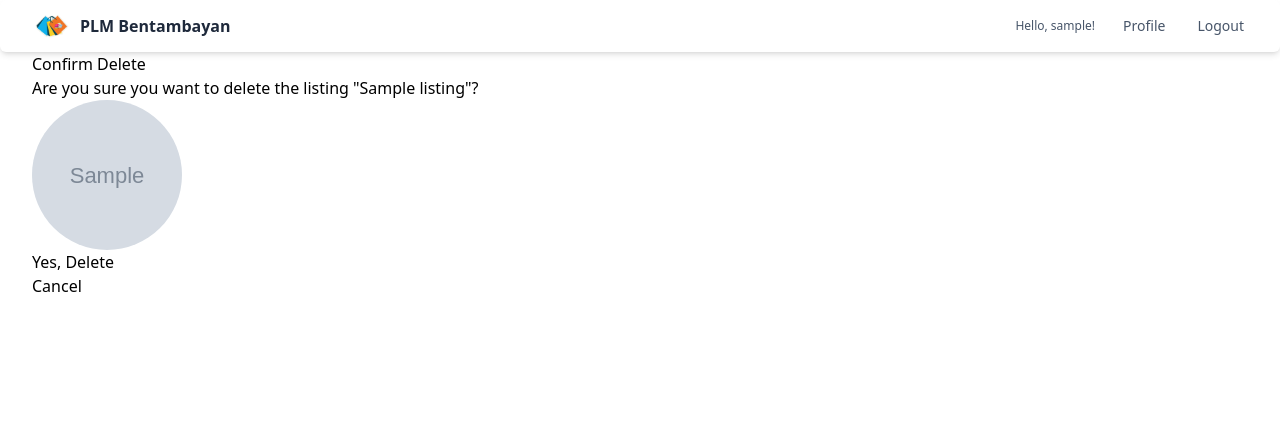
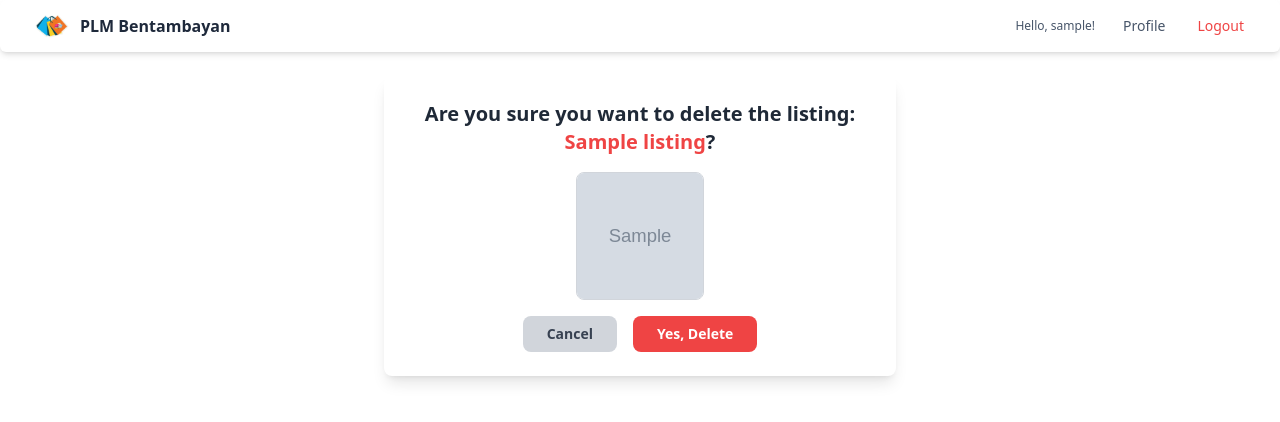
Before and after one commit to am-cid/hello-django, a Django app: page /listing/1/delete/ in a window 1280 px wide. Shown: the top 422 px of the page. Run offline with Django 5.2, Linux system fonts and the light colour scheme; a user stored in the database is signed in; tables that the repository leaves empty hold one stand-in row (values such as "Sample post"); grey boxes marked "Sample" are stand-in pictures; parts of the project's set-up code (start-up, migrations or seed data) failed here and were passed over; some libraries are stand-ins or nearby versions.

Commit message:
feat/Confirm Delete Product and Confirm Logout
- modal for confirm logout
- page confirmation when user wants to delete listing

```diff
--- a/simple_crud/listings/templates/listings/base.html
+++ b/simple_crud/listings/templates/listings/base.html
@@ -10,6 +10,7 @@
   <script src="https://cdn.tailwindcss.com"></script>
 </head>
 <body>
+  <!-- Navbar -->
   <nav class="block px-24 py-2 mx-auto text-white bg-white shadow-md rounded-md lg:px-8 lg:py-3">
     <div class="container flex flex-wrap items-center justify-between mx-auto text-slate-800">
       <div class="flex flex-row gap-2">
@@ -17,34 +18,31 @@
         <a href="{% url 'home' %}"
           class="cursor-pointer text-base text-slate-800 font-semibold">
           PLM Bentambayan
-      </a>
+        </a>
       </div>
 
+      <!-- Menu Links -->
       <div class="hidden lg:block">
         <ul class="flex flex-col gap-2 mt-2 mb-4 lg:mb-0 lg:mt-0 lg:flex-row lg:items-center lg:gap-6">
           {% if user.is_authenticated %}
             <span class="text-xs text-slate-600">Hello, {{ user.username }}!</span>
-            <li
-              class="flex items-center p-1 text-sm gap-x-2 text-slate-600">
+            <li class="flex items-center p-1 text-sm gap-x-2 text-slate-600">
               <a href="{% url 'profile' user.username %}" class="flex items-center">
                 Profile
               </a>
             </li>
-            <li
-              class="flex items-center p-1 text-sm gap-x-2 text-slate-600">
-              <a href="{% url 'logout' %}" class="flex items-center">
+            <li class="flex items-center p-1 text-sm gap-x-2 text-slate-600">
+              <button onclick="openModal()" class="text-red-500 hover:underline">
                 Logout
-              </a>
+              </button>
             </li>
           {% else %}
-            <li
-              class="flex items-center p-1 text-sm gap-x-2 text-slate-600">
+            <li class="flex items-center p-1 text-sm gap-x-2 text-slate-600">
               <a href="{% url 'login' %}" class="flex items-center">
                 Login
               </a>
             </li>
-            <li
-              class="flex items-center p-1 text-sm gap-x-2 text-slate-600">
+            <li class="flex items-center p-1 text-sm gap-x-2 text-slate-600">
               <a href="{% url 'register' %}" class="flex items-center">
                 Register
               </a>
@@ -52,19 +50,43 @@
           {% endif %}
         </ul>
       </div>
-      <button
-        class="relative ml-auto h-6 max-h-[40px] w-6 max-w-[40px] select-none rounded-lg text-center align-middle text-xs font-medium uppercase text-inherit transition-all hover:bg-transparent focus:bg-transparent active:bg-transparent disabled:pointer-events-none disabled:opacity-50 disabled:shadow-none lg:hidden"
-        type="button">
-        <span class="absolute transform -translate-x-1/2 -translate-y-1/2 top-1/2 left-1/2">
-          <svg xmlns="http://www.w3.org/2000/svg" class="w-6 h-6" fill="none" stroke="currentColor" stroke-width="2">
-            <path stroke-linecap="round" stroke-linejoin="round" d="M4 6h16M4 12h16M4 18h16"></path>
-          </svg>
-        </span>
-      </button>
     </div>
   </nav>
+
+  <!-- Content Block -->
   <main class="container mx-auto px-4 lg:px-8">
     {% block content %}{% endblock %}
   </main>
+
+  <!-- Logout Confirmation Modal -->
+  <div id="logoutModal" class="fixed inset-0 flex items-center justify-center bg-black bg-opacity-50 hidden">
+    <div class="bg-white p-6 rounded-lg shadow-lg w-80">
+      <h2 class="text-xl font-semibold mb-4 text-gray-800">Confirm Logout</h2>
+      <p class="text-gray-600 mb-6">Are you sure you want to logout?</p>
+      <div class="flex justify-end gap-4">
+        <button onclick="closeModal()" class="px-4 py-2 bg-gray-300 text-gray-700 rounded-lg hover:bg-gray-400">
+          Cancel
+        </button>
+        <form method="POST" action="{% url 'logout' %}">
+          {% csrf_token %}
+          <button type="submit" class="px-4 py-2 bg-red-500 text-white rounded-lg hover:bg-red-600">
+            Logout
+          </button>
+        </form>
+      </div>
+    </div>
+  </div>
+
+  <script>
+    const modal = document.getElementById("logoutModal");
+
+    function openModal() {
+      modal.classList.remove("hidden");
+    }
+
+    function closeModal() {
+      modal.classList.add("hidden");
+    }
+  </script>
 </body>
 </html>
--- a/simple_crud/listings/templates/listings/listing_confirm_delete.html
+++ b/simple_crud/listings/templates/listings/listing_confirm_delete.html
@@ -1,18 +1,48 @@
 {% extends "listings/base.html" %}
 
 {% block content %}
-<h1>Confirm Delete</h1>
-<p>Are you sure you want to delete the listing "{{ listing.name }}"?</p>
+<section class="container mx-auto px-6 py-6">
+
+
+  <!-- Confirmation Card -->
+  <div class="bg-white shadow-lg rounded-lg p-6 text-center max-w-lg mx-auto">
+    <h2 class="text-xl font-semibold text-gray-800 mb-4">
+      Are you sure you want to delete the listing:
+      <span class="text-red-500 font-bold">{{ listing.name }}</span>?
+    </h2>
+
+    <!-- Image Preview -->
     {% if listing.picture %}
+    <div class="flex justify-center mb-4">
       <img src="{{ listing.picture.url }}"
            alt="Listing Photo"
-  style="width: 150px; height: 150px; object-fit: cover; border-radius: 50%;"
-  >
+           class="w-32 h-32 object-cover rounded-lg border border-gray-300" />
+    </div>
     {% endif %}
 
-<form method="post">
+    <!-- Action Buttons -->
+    <form method="post" class="mt-4">
       {% csrf_token %}
-  <button type="submit">Yes, Delete</button>
+      <div class="flex justify-center gap-4">
+
+
+        <!-- Cancel Button -->
+        <a href="{% url 'home' %}"
+           class="inline-flex justify-center items-center gap-2 px-6 py-2 bg-gray-300 text-gray-700 font-semibold text-sm rounded-lg hover:bg-gray-400 transition-all">
+            <path stroke-linecap="round" stroke-linejoin="round" stroke-width="1.5" d="M15.75 19.5L8.25 12l7.5-7.5" />
+          </svg>
+          Cancel
+        </a>
+
+        <!-- Delete Button -->
+        <button type="submit"
+          class="inline-flex justify-center items-center gap-2 px-6 py-2 bg-red-500 text-white font-semibold text-sm rounded-lg hover:bg-red-600 transition-all">
+            <path stroke-linecap="round" stroke-linejoin="round" stroke-width="1.5" d="M6 18L18 6M6 6l12 12" />
+          </svg>
+          Yes, Delete
+        </button>
+      </div>
     </form>
-<a href="{% url 'home' %}">Cancel</a>
+  </div>
+</section>
 {% endblock %}
--- a/simple_crud/listings/urls.py
+++ b/simple_crud/listings/urls.py
@@ -3,7 +3,7 @@ from django.urls import path
 from . import views
 
 urlpatterns = [
-    path("", views.welcome, name="welcome"),
+    path("welcome", views.welcome, name="welcome"),
     path("home/", views.home, name="home"),
     path("register/", views.register, name="register"),
     path("login/", views.login_view, name="login"),
--- a/simple_crud/listings/views.py
+++ b/simple_crud/listings/views.py
@@ -133,4 +133,4 @@ def login_view(request: HttpRequest) -> HttpResponse:
 
 def logout_view(request: HttpRequest) -> HttpResponse:
     logout(request)
-    return redirect("home")
+    return redirect("welcome")
```
Lines whose indentation alone changed are shown as unchanged.
